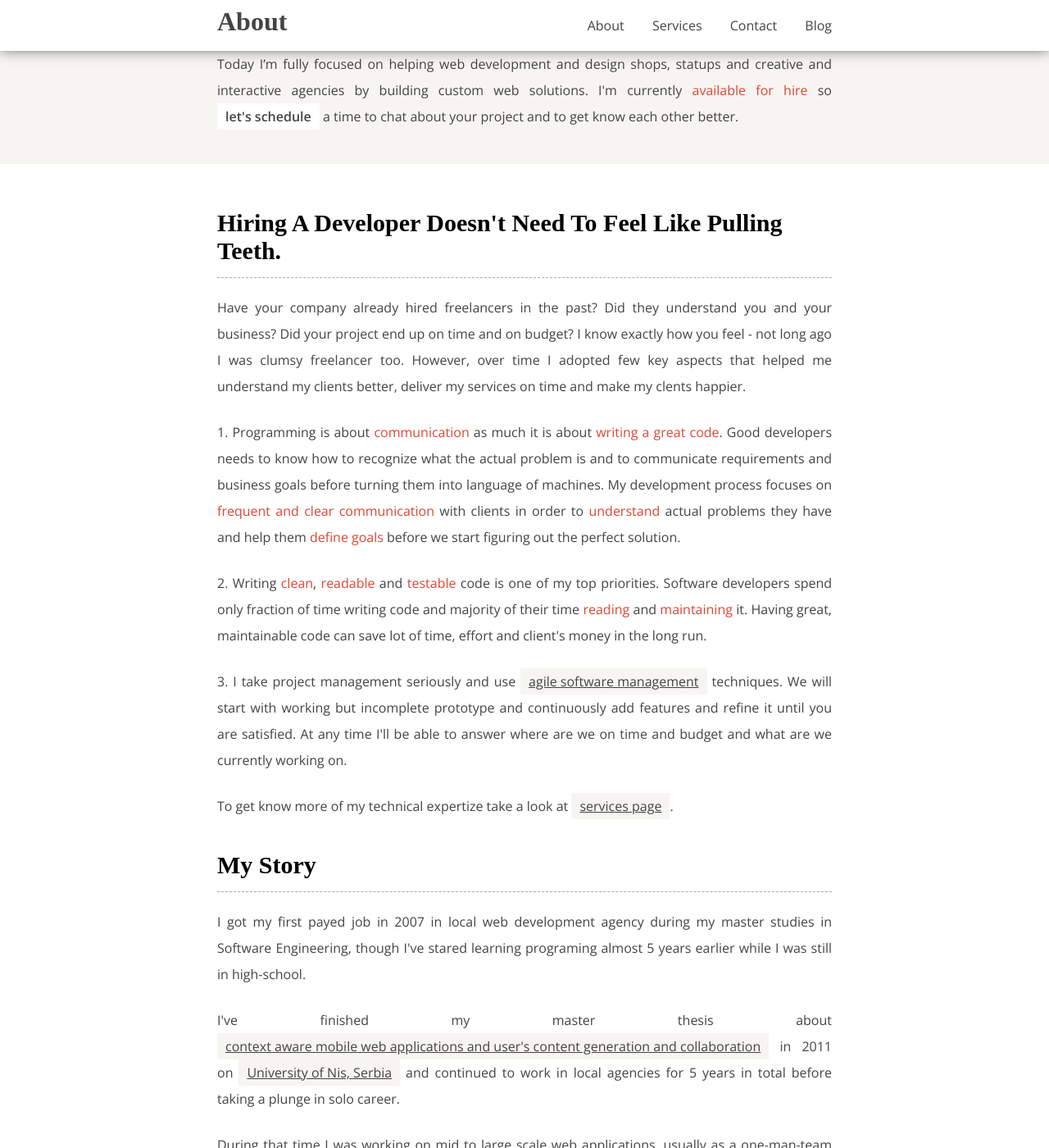
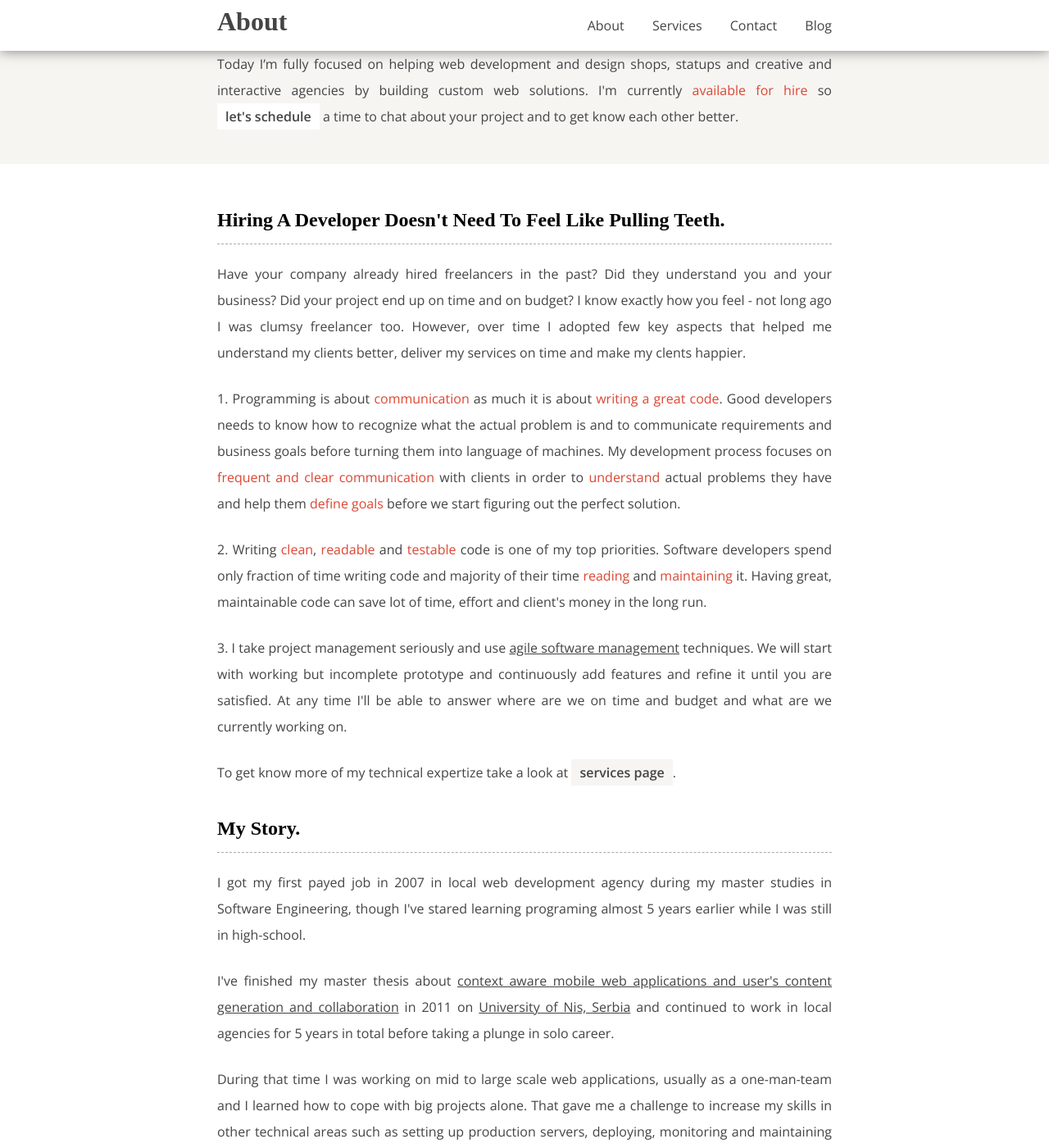
Before and after one commit to borivojevic/borivojevic.github.com, a Jekyll site: the page built from index.html, in a window 1280 px wide and 1400 px high, scrolled down 282 px. Shown: the whole window at 82% size. Built offline with Jekyll 4.4.1, drawn with Linux system fonts in a browser that asks for light colours; some web fonts are replaced; Markdown is read by kramdown in place of the engine named in the settings.

Commit message:
Fix stylesheet

```diff
--- a/css/main.css
+++ b/css/main.css
@@ -14,7 +14,7 @@ body {
 	height: 100%;
 }
 h1 {
-	font: 30px 'Droid Serif', serif;
+	font: 24px 'Droid Serif', serif;
 	color: #000;
 	border-bottom: 1px dashed #aaa;
 	padding: 15px 0;
@@ -158,14 +158,14 @@ section.photo .thats-me {
 	background-image: url(../images/thats_me.png);
 	height: 80px;
 }
-section a {
+section a.action {
 	background: #F7F5F2;
 	display: inline-block;
 	padding: 0px 10px;
 	text-decoration: none;
 	font-weight: 600;
 }
-section a:hover {
+section a.action:hover {
 	background: #444;
 	color: #fff;
 }
--- a/index.html
+++ b/index.html
@@ -18,11 +18,11 @@ title: About
 
 			<p>3. I take project management seriously and use <a href="http://en.wikipedia.org/wiki/Scrum_(development)">agile software management</a> techniques. We will start with working but incomplete prototype and continuously add features and refine it until you are satisfied. At any time I'll be able to answer where are we on time and budget and what are we currently working on.<p>
 
-			<p>To get know more of my technical expertize take a look at <a href="/services">services page</a>.</p>
+			<p>To get know more of my technical expertize take a look at <a class="action" href="/services">services page</a>.</p>
 		</section>
 
 		<section>
-            <h1>My Story</h1>
+            <h1>My Story.</h1>
             <p>I got my first payed job in 2007 in local web development agency during my master studies in Software Engineering, though I've stared learning programing almost 5 years earlier while I was still in high-school.<p>
 
             <p>I've finished my master thesis about <a href="https://github.com/borivojevic/final-thesys">context aware mobile web applications and user's content generation and collaboration</a> in 2011 on <a href="http://elfak.ni.ac.rs/en/">University of Nis, Serbia</a> and continued to work in local agencies for 5 years in total before taking a plunge in solo career.</p>
```
